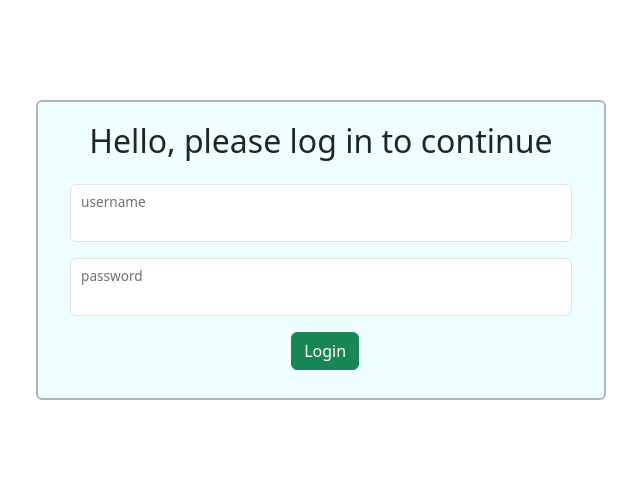
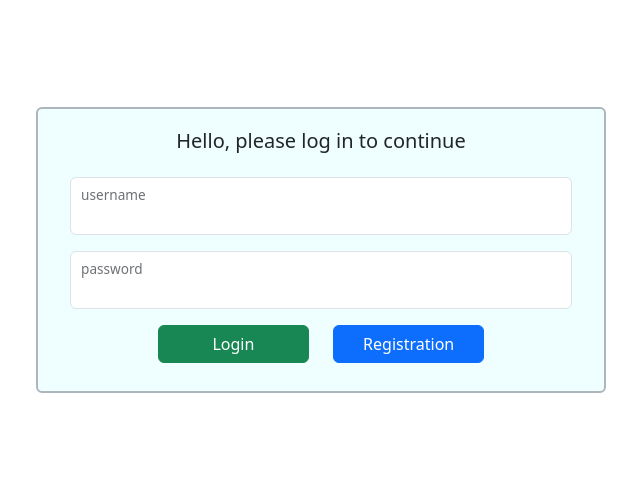
Before and after one commit to Tomasz1928/Trip_calculator, a Django app: template trip_calculator/trip_calculator/templates/trip_calculator/login.html in a window 1280 px wide. Shown: the top 499 px of the page, without its empty margins (319-959 px from the left). Run offline with Django 3.2, Linux system fonts and the light colour scheme; the template is opened without the code that fills it, so the values that code supplies are empty.

Commit message:
remove footer, add background, unification styles

```diff
--- a/trip_calculator/trip_calculator/templates/trip_calculator/login.html
+++ b/trip_calculator/trip_calculator/templates/trip_calculator/login.html
@@ -40,7 +40,7 @@
                 <div class="row justify-content-center mb-3">
                     <div class="col-12">
                         <div class="justify-content-center form-floating">
-                            <p class="h2 text-center">Hello, please log in to continue</p>
+                            <p class="h3 text-center fs-5 fs-md-4">Hello, please log in to continue</p>
                         </div>
                     </div>
 
@@ -67,18 +67,24 @@
                     </div>
                     {% endif %}
 
+                    <div class="container">
                         <div class="row justify-content-center">
-                        <div class="col-2">
-                            <div class="justify-content-center form-floating col-1 mb-2">
+                            <div class="col-lg-4 col-md-6 col-sm-12 mb-2">
+                                <div class="d-grid gap-2">
                                     <button type="submit" class="btn btn-success" id="login-button">Login</button>
                                 </div>
                             </div>
 
+                            <div class="col-lg-4 col-md-6 col-sm-12 mb-2">
+                                <div class="d-grid gap-2">
+                                    <a class="btn btn-primary" href="{% url 'registration_view' %}">Registration</a>
+                                </div>
+                            </div>
+                        </div>
                     </div>
                 </div>
             </form>
         </div>
-
     </div>
 </div>
 
--- a/trip_calculator/trip_calculator/urls.py
+++ b/trip_calculator/trip_calculator/urls.py
@@ -4,8 +4,9 @@ from trip_calculator import views
 
 urlpatterns = [
     path('login/', views.login_page_view, name='login_view'),
-    path('error_login/', views.error_login_page_view, name='error_login_view'),
+    path('registration/', views.registration_view, name='registration_view'),
     path('create_trip/', views.create_trip_view, name='create_trip_view'),
     path('invite_friend/', views.invite_friend_view, name='invite_friend_view'),
+
     # path('add_expense/', views.add_expense_view, name='add_expense_view')
 ]
--- a/trip_calculator/trip_calculator/views.py
+++ b/trip_calculator/trip_calculator/views.py
@@ -15,11 +15,9 @@ def login_page_view(request):
     return render(request, 'trip_calculator/login.html', {'login': login, 'background': background})
 
 
-
-def error_login_page_view(request):
-    login = {"error": True}
+def registration_view(request):
+    login = {"error": False}
     return render(request, 'trip_calculator/login.html', {'login': login, 'background': background})
-
 
 
 def create_trip_view(request):
```
Lines whose indentation alone changed are shown as unchanged.
